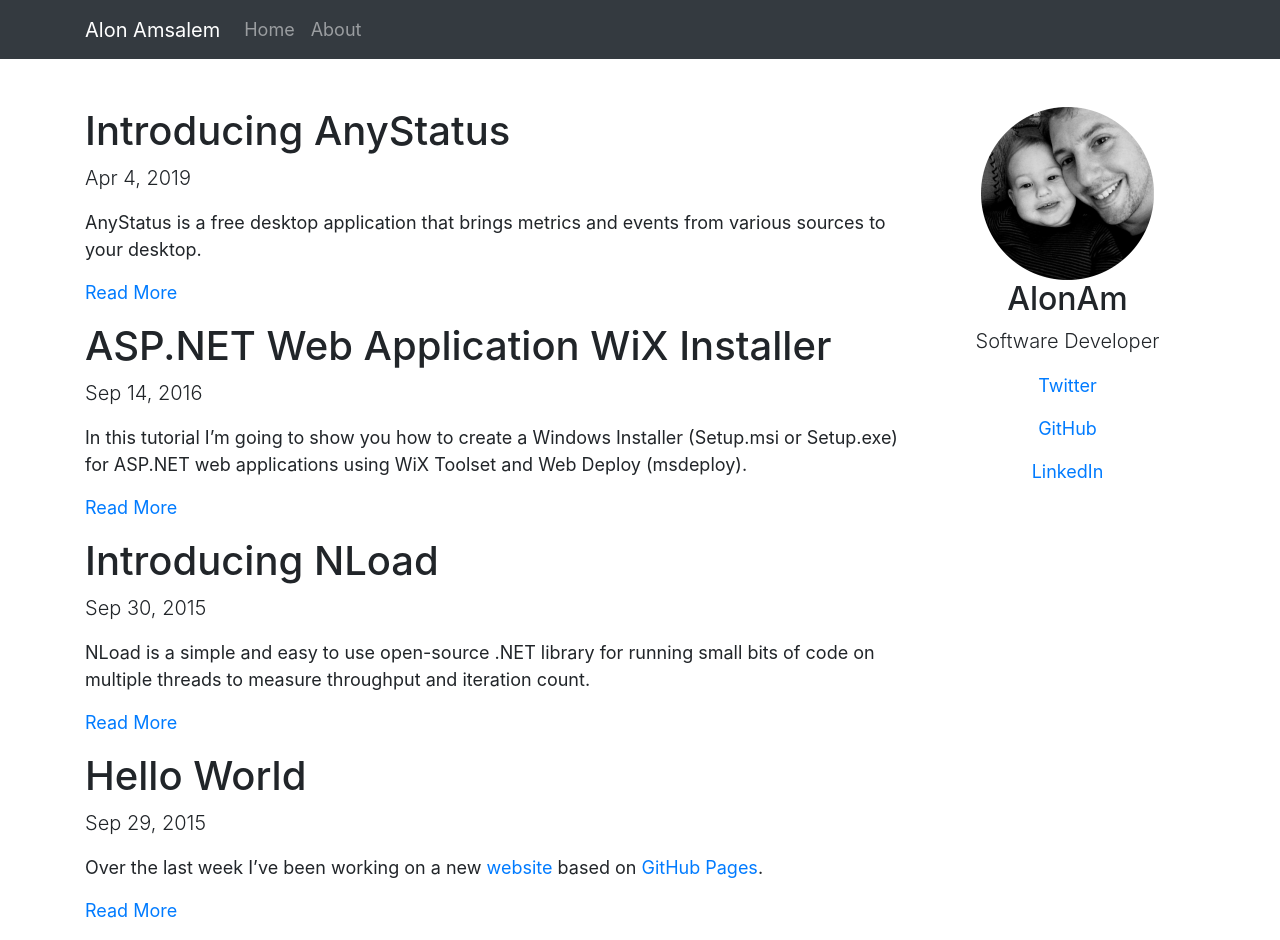
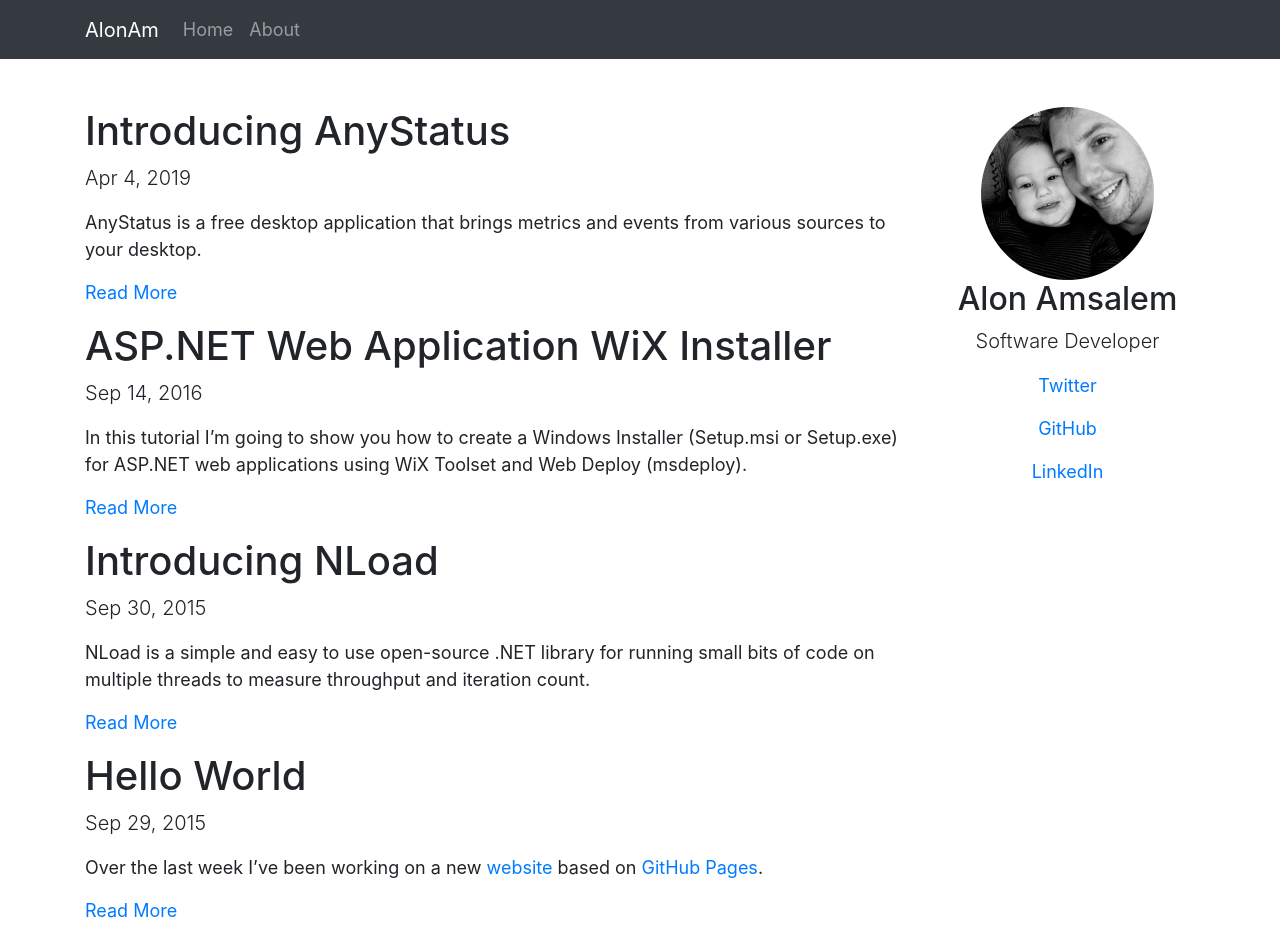
Before and after one commit to AlonAm/alonam.github.io, a Jekyll site: the page built from index.html, in a window 1280 px wide. Built offline with Jekyll 4.4.1, drawn with Linux system fonts in a browser that asks for light colours.

Commit message:
Mr Hyde was here …

```diff
--- a/_includes/nav.html
+++ b/_includes/nav.html
@@ -1,6 +1,6 @@
 <nav class="navbar navbar-expand-lg navbar-dark bg-dark">
     <div class="container">
-        <a class="navbar-brand" href="/">Alon Amsalem</a>
+        <a class="navbar-brand" href="/">AlonAm</a>
         <button class="navbar-toggler" type="button" data-toggle="collapse" data-target="#navbarsExample07XL"
             aria-controls="navbarsExample07XL" aria-expanded="false" aria-label="Toggle navigation">
             <span class="navbar-toggler-icon"></span>
--- a/_layouts/default.html
+++ b/_layouts/default.html
@@ -13,7 +13,7 @@
                 <div class="col-md-3">
                     <div class="text-center">
                         <img src="/images/circle-cropped.png" />
-                        <h2>AlonAm</h2>
+                        <h2>Alon Amsalem</h2>
                         <p class="lead">Software Developer</p>
                         <p><a href="https://twitter.com/AlonAmsalem">Twitter</a></p>
                         <p><a href="https://github.com/alonam">GitHub</a></p>
```
